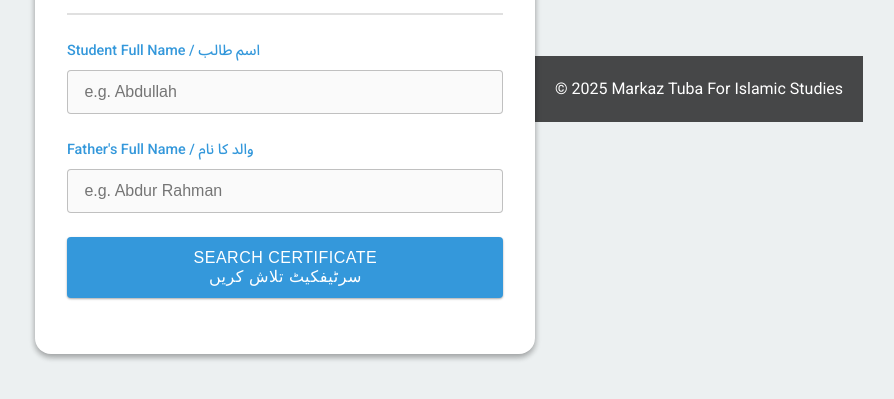
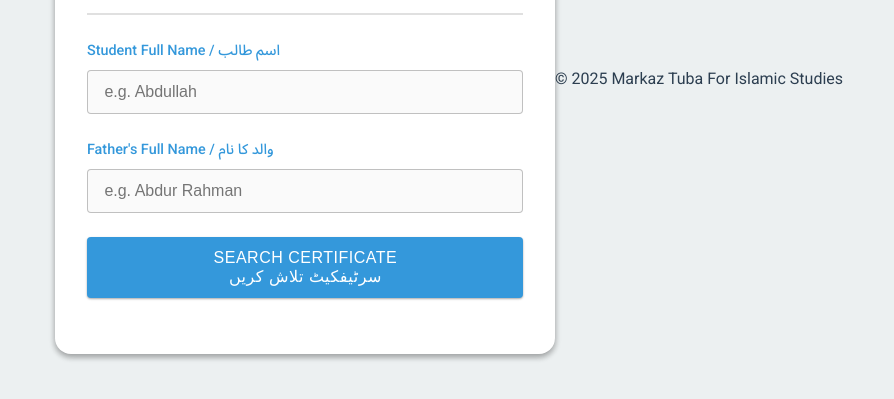
Before and after one commit to Mukhlisa-collab/MarkazTuba, a plain HTML site: page index.html in a window 1280 px wide. Shown: the part 321-720 px from the top of the page, without its empty margins (191-1085 px from the left). Drawn offline with Linux system fonts and the light colour scheme.

Commit message:
Update index.html

```diff
--- a/index.html
+++ b/index.html
@@ -59,9 +59,9 @@
 
     <div id="result"></div>
   </div>
-  <footer style="text-align: center; padding: 20px; margin-top: 20px; background: rgba(0, 0, 0, 0.7); color: white;">
-  &copy; 2025 Markaz Tuba For Islamic Studies
-</footer>
+   <footer>
+    <p>&copy; 2025 Markaz Tuba For Islamic Studies</p>
+  </footer>
 
   <script src="script.js"></script>
 </body>
```
